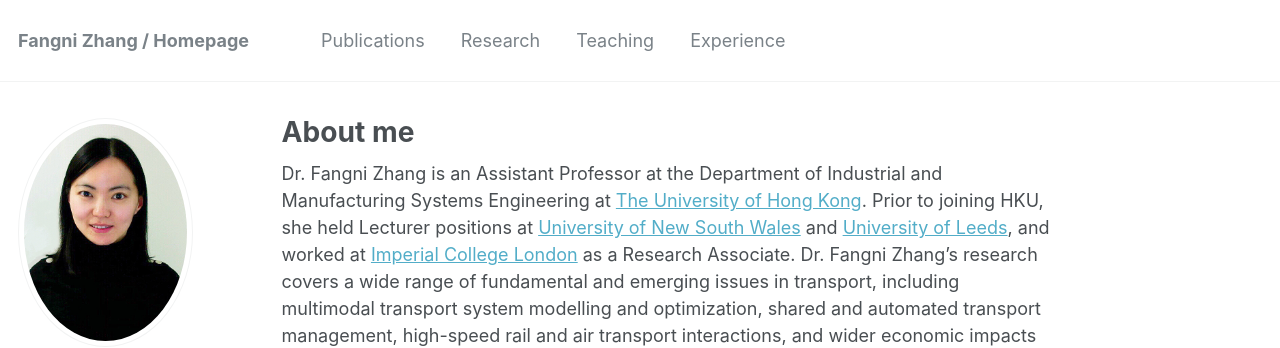
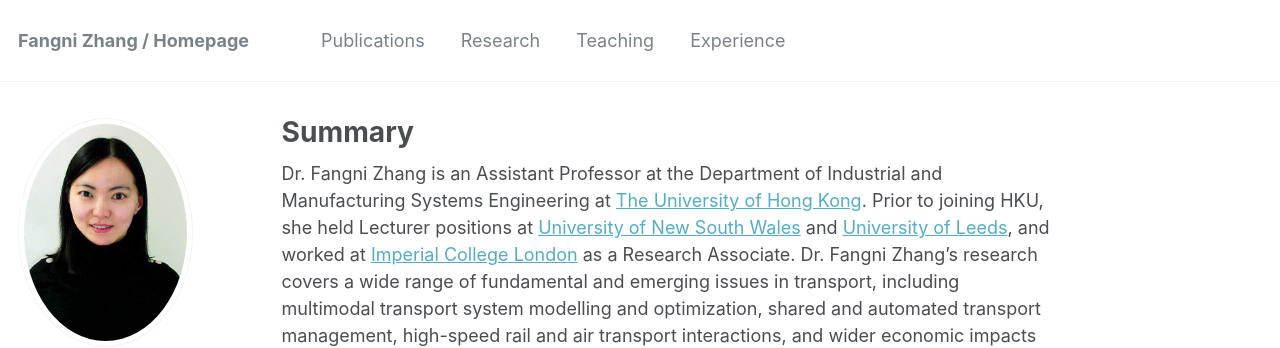
Before and after one commit to fangnizhang/fangnizhang.github.io, a Jekyll site: the page built from _pages/about.md, in a window 1280 px wide and 900 px high. Shown: the top 348 px of the window. Built offline with Jekyll 4.4.1, drawn with Linux system fonts in a browser that asks for light colours.

Commit message:
Update about.md

```diff
--- a/_pages/about.md
+++ b/_pages/about.md
@@ -1,7 +1,7 @@
 ---
 permalink: /
-title: "About me"
-excerpt: "About me"
+title: "Summary"
+excerpt: "Summary"
 author_profile: true
 redirect_from:
   - /about/
```
